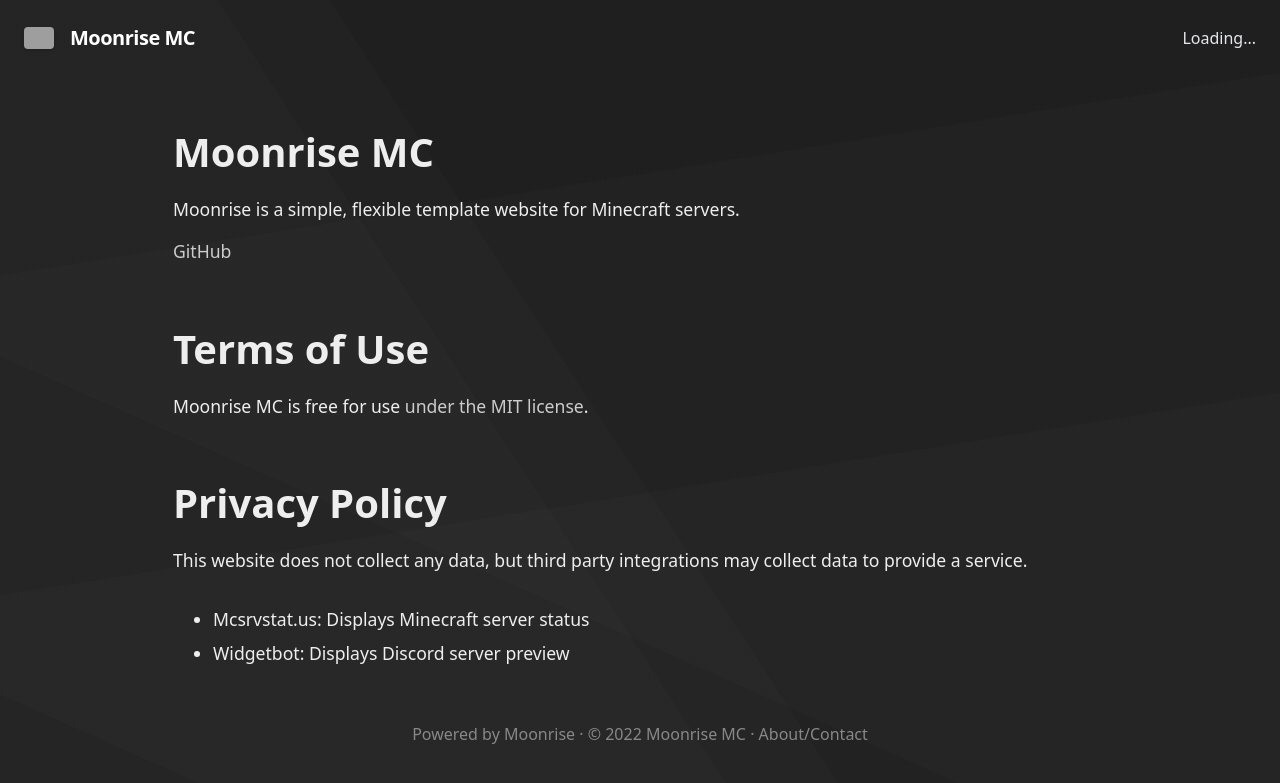
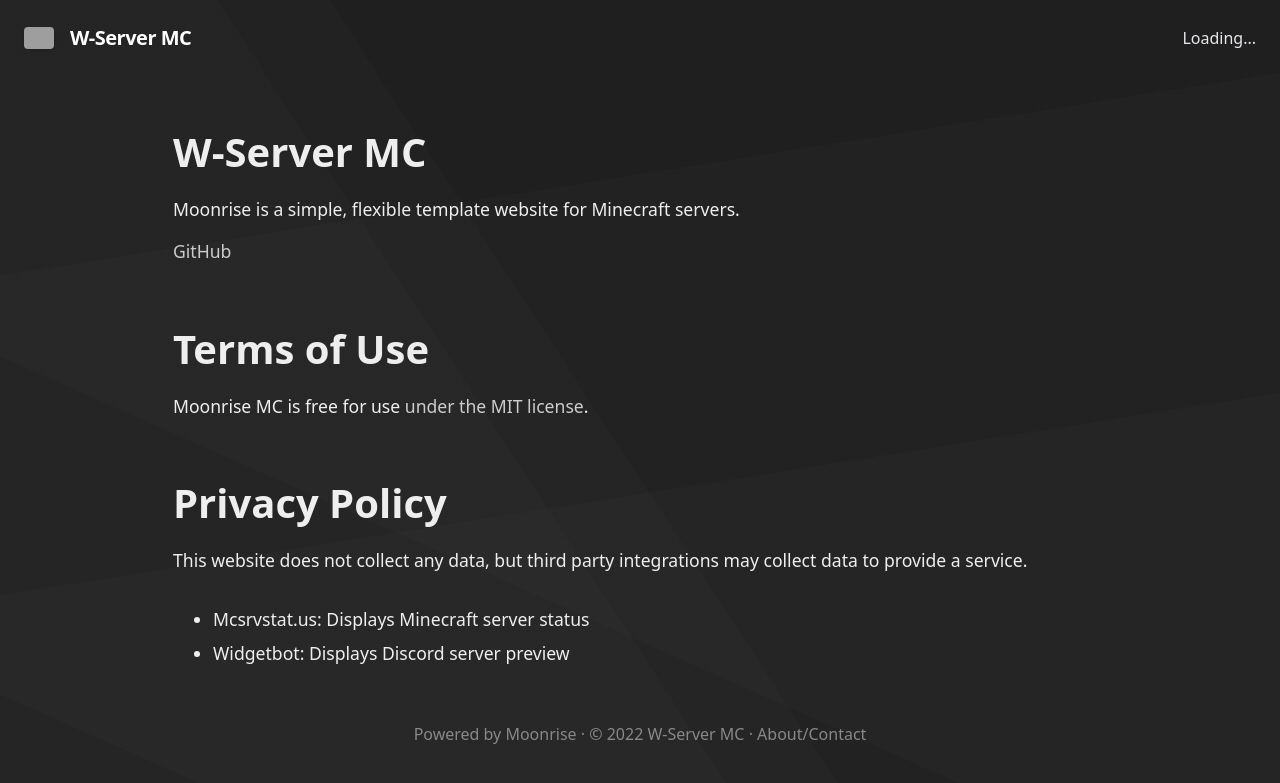
Before and after one commit to WodiYMan/w-minecraft, a Jekyll site: the page built from docs/about.md, in a window 1280 px wide. Shown: the top 783 px of the page. Built offline with Jekyll 4.4.1, drawn with Linux system fonts in a browser that asks for light colours; our own code applies the rules of GitHub Pages for plain Markdown files; part of the change alters nothing that is shown; grey boxes are pictures that could not be loaded.

Commit message:
Update _config.yml

```diff
--- a/docs/_config.yml
+++ b/docs/_config.yml
@@ -11,8 +11,8 @@ showinSearchEngines: true
 
 
 # Set basic server info
-serverName: Moonrise MC
-serverDescription: A Minecraft server where we have lots of fun!
+serverName: W-Server MC
+serverDescription: Sunucu İşte :)
 serverIP: w_server.aternos.me:59823
 useBedrockForOnlineStatus: false
 
```
